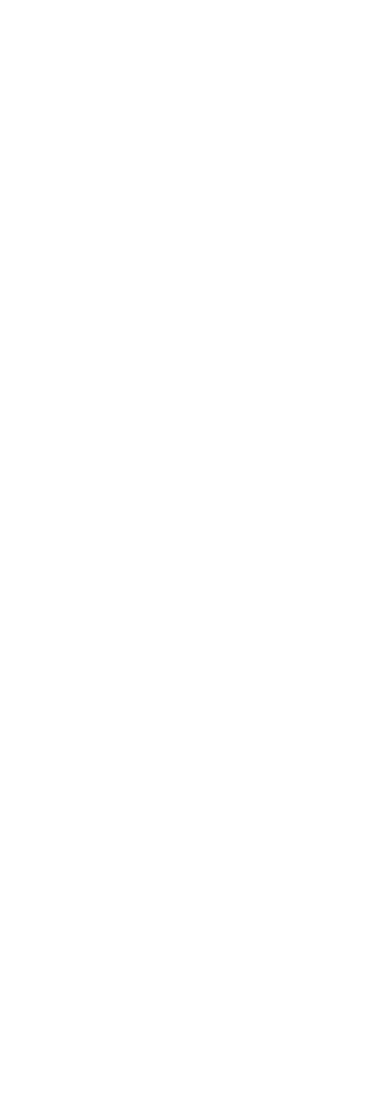
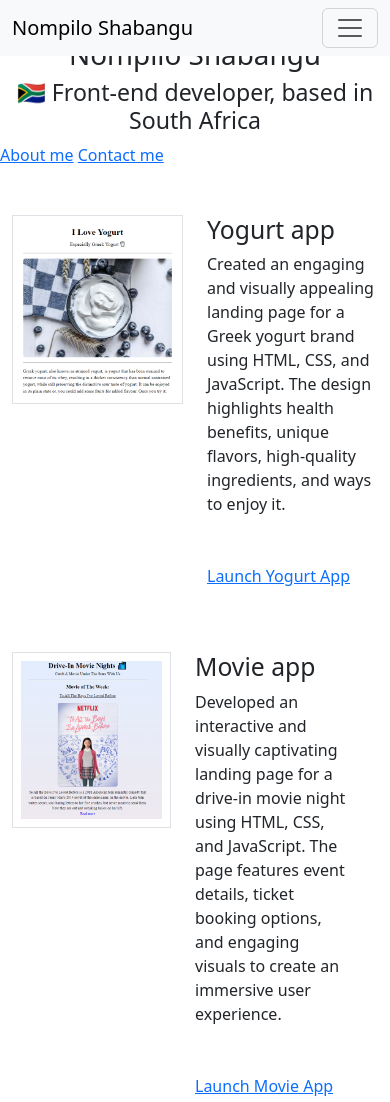
Before and after one commit to NompiloKhensani/portfolio-project-demo, a plain HTML site: page index.html in a window 390 px wide. Shown: the top 1102 px of the page. Before the commit the page ends 844 px from the top, so only its background shows below. Drawn offline with nearby package versions, Linux system fonts and the light colour scheme.

Commit message:
Added content and images to index.html page

```diff
--- a/index.html
+++ b/index.html
@@ -17,5 +17,91 @@
     ></script>
     <title>Nompilo Shabangu</title>
   </head>
-  <body></body>
+  <body>
+    <nav class="navbar fixed-top navbar-expand-lg bg-body-tertiary">
+      <div class="container-fluid">
+        <a class="navbar-brand" href="index.html">Nompilo Shabangu</a>
+        <button
+          class="navbar-toggler"
+          type="button"
+          data-bs-toggle="collapse"
+          data-bs-target="#navbarNavAltMarkup"
+          aria-controls="navbarNavAltMarkup"
+          aria-expanded="false"
+          aria-label="Toggle navigation"
+        >
+          <span class="navbar-toggler-icon"></span>
+        </button>
+        <div class="collapse navbar-collapse" id="navbarNavAltMarkup">
+          <div class="navbar-nav">
+            <a class="nav-link active" aria-current="page" href="index.html"
+              >Home</a
+            >
+            <a class="nav-link" href="about.html">About Me</a>
+            <a class="nav-link" href="contact.html">Contact Me</a>
+          </div>
+        </div>
+      </div>
+    </nav>
+    <h2 class="text-center">👋🏾 Hi, I am</h2>
+    <h1 class="text-center">Nompilo Shabangu</h1>
+    <h3 class="text-center">🇿🇦 Front-end developer, based in South Africa</h3>
+    <div class="nav-links mb-5">
+      <a href="about.html" class="about-link">About me</a>
+      <a href="contact.html" class="contact-link">Contact me</a>
+    </div>
+    <div class="container">
+      <div class="row">
+        <div class="col-6 mb-3">
+          <img src="images/yogurt.png" class="img-fluid border p-2" />
+        </div>
+        <div class="col-6 mb-3">
+          <h2>Yogurt app</h2>
+          <p>
+            Created an engaging and visually appealing landing page for a Greek
+            yogurt brand using HTML, CSS, and JavaScript. The design highlights
+            health benefits, unique flavors, high-quality ingredients, and ways
+            to enjoy it.
+          </p>
+          <div class="mt-5">
+            <a href="#" class="launch-btn">Launch Yogurt App</a>
+          </div>
+        </div>
+        <div class="row mt-5">
+          <div class="col-6 mb-3">
+            <img src="images/movie.png" class="img-fluid border p-2" />
+          </div>
+          <div class="col-6 mb-3">
+            <h2>Movie app</h2>
+            <p>
+              Developed an interactive and visually captivating landing page for
+              a drive-in movie night using HTML, CSS, and JavaScript. The page
+              features event details, ticket booking options, and engaging
+              visuals to create an immersive user experience.
+            </p>
+            <div class="mt-5">
+              <a href="#" class="launch-btn">Launch Movie App</a>
+            </div>
+          </div>
+          <div class="row mt-5">
+            <div class="col-6 mb-3">
+              <img src="images/weather.png" class="img-fluid border p-2" />
+            </div>
+            <div class="col-6 mb-3">
+              <h2>Yoga app</h2>
+              <p>
+                Developed a dynamic weather application using HTML, CSS,
+                JavaScript, and APIs. The app provides real-time weather
+                updates, forecasts, and detailed weather conditions for any
+                location.
+              </p>
+              <div class="mt-5">
+                <a href="#" class="primary-link">Launch Weather App</a>
+              </div>
+            </div>
+          </div>
+        </div>
+      </div>
+    </div>
+  </body>
 </html>
```
Also changed, not shown: about.html (+27 -1 lines), contact.html (+27 -1 lines), images/weather.png.
